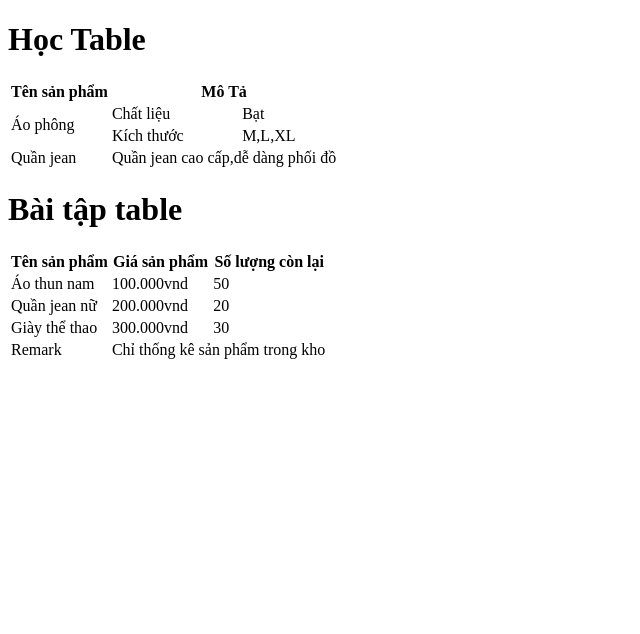
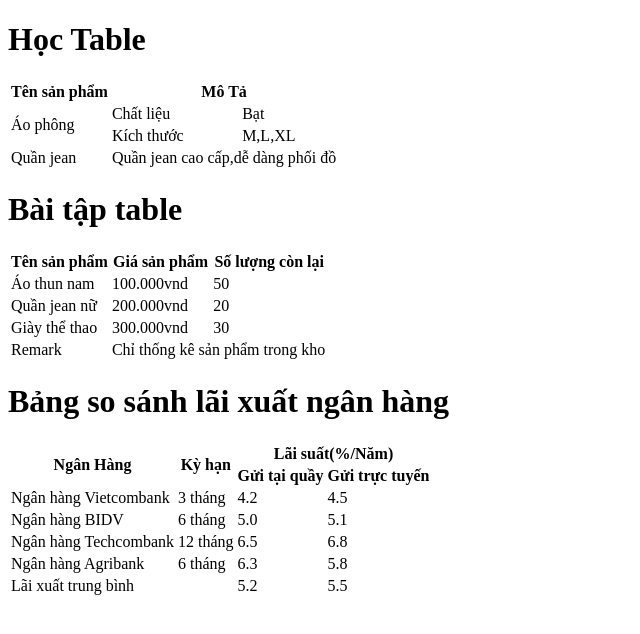
Before and after one commit to ThanhLam-Dev/hoc-table, a plain HTML site: page index.html in a window 1280 px wide. Shown: the whole page, without its empty margins (0-640 px from the left). Drawn offline with Linux system fonts and the light colour scheme.

Commit message:
commit tiếp

```diff
--- a/index.html
+++ b/index.html
@@ -60,5 +60,52 @@
         </tr>
       </tfoot>
     </table>
+    <h1>Bảng so sánh lãi xuất ngân hàng</h1>
+    <table>
+      <thead>
+        <tr>
+          <th rowspan="2">Ngân Hàng</th>
+          <th rowspan="2">Kỳ hạn</th>
+          <th colspan="2">Lãi suất(%/Năm)</th>
+        </tr>
+        <tr>
+          <th>Gửi tại quầy</th>
+          <th>Gửi trực tuyến</th>
+        </tr>
+      </thead>
+      <tbody>
+        <tr>
+          <td>Ngân hàng Vietcombank</td>
+          <td>3 tháng</td>
+          <td>4.2</td>
+          <td>4.5</td>
+        </tr>
+        <tr>
+          <td>Ngân hàng BIDV</td>
+          <td>6 tháng</td>
+          <td>5.0</td>
+          <td>5.1</td>
+        </tr>
+        <tr>
+          <td>Ngân hàng Techcombank</td>
+          <td>12 tháng</td>
+          <td>6.5</td>
+          <td>6.8</td>
+        </tr>
+        <tr>
+          <td>Ngân hàng Agribank</td>
+          <td>6 tháng</td>
+          <td>6.3</td>
+          <td>5.8</td>
+        </tr>
+      </tbody>
+      <tfoot>
+        <tr>
+          <td colspan="2">Lãi xuất trung bình</td>
+          <td>5.2</td>
+          <td>5.5</td>
+        </tr>
+      </tfoot>
+    </table>
   </body>
 </html>
```
